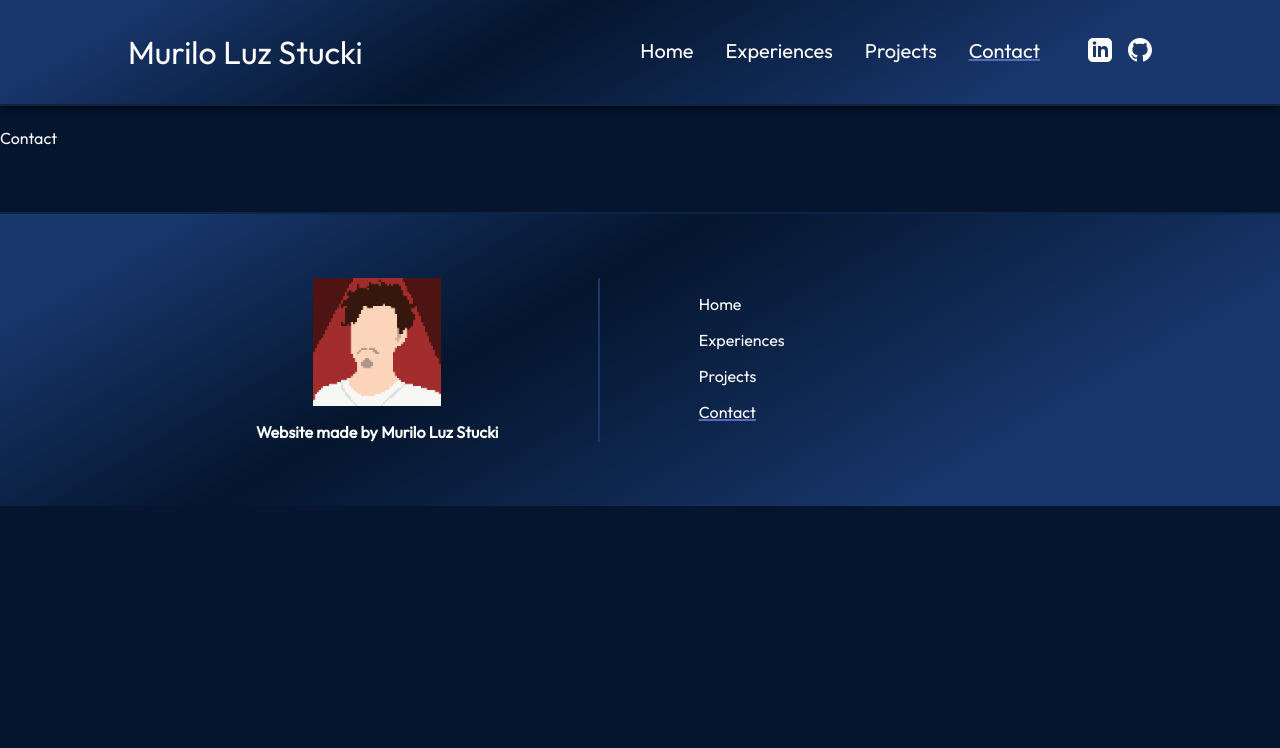
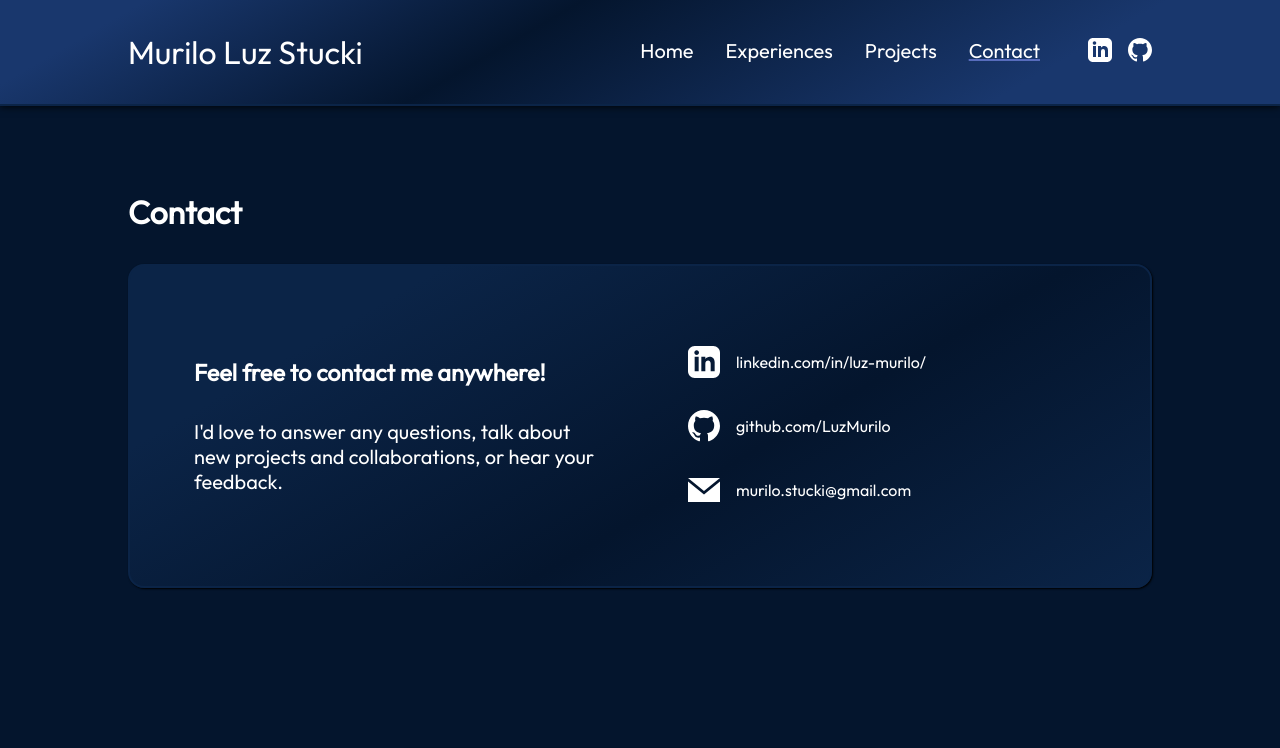
Before and after one commit to LuzMurilo/LuzMurilo.github.io, a React (Vite) app: page /contact in a window 1280 px wide. Shown: the top 748 px of the page. Built offline with nearby package versions, Linux system fonts and the light colour scheme.

Commit message:
Built contact page

```diff
--- /dev/null
+++ b/src/components/ContactFull/ContactFull.module.css
@@ -0,0 +1,51 @@
+@import "../../variables.css";
+
+.container {
+    width: 100%;
+    display: flex;
+    flex-direction: column;
+    align-items: center;
+    padding: 64px;
+}
+
+.title {
+    width: 100%;
+    max-width: 1024px;
+    text-align: left;
+    margin-bottom: 32px;
+}
+
+.box {
+    width: 100%;
+    max-width: 1024px;
+    display: flex;
+    align-items: center;
+    justify-content: space-between;
+
+    background: var(--gradient-dark);
+    border: 2px solid var(--color-dark);
+    box-shadow: 1px 1px 2px #000;
+    border-radius: 16px;
+    padding: 32px;
+}
+
+.textContent {
+    width: 50%;
+    display: flex;
+    flex-direction: column;
+    gap: 32px;
+    font-size: 1.25rem;
+    padding: 32px;
+}
+
+.linksContent {
+    width: 50%;
+    padding: 32px;
+}
+
+.socialLink {
+    display: flex;
+    align-items: center;
+    gap: 16px;
+    padding: 16px;
+}
--- /dev/null
+++ b/src/components/ContactFull/ContactFull.tsx
@@ -0,0 +1,40 @@
+import SvgIcon from "../SVG/SvgIcon";
+import styles from "./ContactFull.module.css";
+
+function ContactFull() {
+  return (
+    <div className={styles.container}>
+        <h1 className={styles.title}>Contact</h1>
+        <div className={styles.box}>
+            <div className={styles.textContent}>
+                <h3>Feel free to contact me anywhere!</h3>
+                <p>I'd love to answer any questions, talk about new projects and collaborations, or hear your feedback.</p>
+            </div>
+            <div className={styles.linksContent}>
+                <ul className={styles.linksList}>
+                    <li className={styles.linkItem}>
+                        <a href="https://www.linkedin.com/in/luz-murilo/" target="_blank" className={styles.socialLink}>
+                            <SvgIcon icon="linkedin" height="32px" width="32px"/>
+                            <p>linkedin.com/in/luz-murilo/</p>
+                        </a>
+                    </li>
+                    <li className={styles.linkItem}>
+                        <a href="https://github.com/LuzMurilo" target="_blank" className={styles.socialLink}>
+                            <SvgIcon icon="github" height="32px" width="32px"/>
+                            <p>github.com/LuzMurilo</p>
+                        </a>
+                    </li>
+                    <li className={styles.linkItem}>
+                        <a href="mailto:murilo.stucki@gmail.com" target="_blank" className={styles.socialLink}>
+                            <SvgIcon icon="email" height="32px" width="32px"/>
+                            <p>murilo.stucki@gmail.com</p>
+                        </a>
+                    </li>
+                </ul>
+            </div>
+        </div>
+    </div>
+  )
+}
+
+export default ContactFull
--- a/src/components/SVG/SvgIcon.tsx
+++ b/src/components/SVG/SvgIcon.tsx
@@ -1,7 +1,7 @@
 import { ReactElement } from "react";
 
 interface IconProps {
-    icon: "linkedin" | "github";
+    icon: "linkedin" | "github" | "email";
     fill?: string;
     width?: string;
     height?: string;
@@ -12,7 +12,8 @@ function SvgIcon( {
 
     var icons: {[id: string] : ReactElement} = {
       "github" : <svg xmlns="http://www.w3.org/2000/svg" width={width} height={height} viewBox="0 0 24 24"><path fill={fill} d="M12 0c-6.626 0-12 5.373-12 12 0 5.302 3.438 9.8 8.207 11.387.599.111.793-.261.793-.577v-2.234c-3.338.726-4.033-1.416-4.033-1.416-.546-1.387-1.333-1.756-1.333-1.756-1.089-.745.083-.729.083-.729 1.205.084 1.839 1.237 1.839 1.237 1.07 1.834 2.807 1.304 3.492.997.107-.775.418-1.305.762-1.604-2.665-.305-5.467-1.334-5.467-5.931 0-1.311.469-2.381 1.236-3.221-.124-.303-.535-1.524.117-3.176 0 0 1.008-.322 3.301 1.23.957-.266 1.983-.399 3.003-.404 1.02.005 2.047.138 3.006.404 2.291-1.552 3.297-1.23 3.297-1.23.653 1.653.242 2.874.118 3.176.77.84 1.235 1.911 1.235 3.221 0 4.609-2.807 5.624-5.479 5.921.43.372.823 1.102.823 2.222v3.293c0 .319.192.694.801.576 4.765-1.589 8.199-6.086 8.199-11.386 0-6.627-5.373-12-12-12z"/></svg>,
-      "linkedin" : <svg xmlns="http://www.w3.org/2000/svg" width={width} height={height} viewBox="0 0 24 24" ><path fill={fill} d="M19 0h-14c-2.761 0-5 2.239-5 5v14c0 2.761 2.239 5 5 5h14c2.762 0 5-2.239 5-5v-14c0-2.761-2.238-5-5-5zm-11 19h-3v-11h3v11zm-1.5-12.268c-.966 0-1.75-.79-1.75-1.764s.784-1.764 1.75-1.764 1.75.79 1.75 1.764-.783 1.764-1.75 1.764zm13.5 12.268h-3v-5.604c0-3.368-4-3.113-4 0v5.604h-3v-11h3v1.765c1.396-2.586 7-2.777 7 2.476v6.759z"/></svg>
+      "linkedin" : <svg xmlns="http://www.w3.org/2000/svg" width={width} height={height} viewBox="0 0 24 24" ><path fill={fill} d="M19 0h-14c-2.761 0-5 2.239-5 5v14c0 2.761 2.239 5 5 5h14c2.762 0 5-2.239 5-5v-14c0-2.761-2.238-5-5-5zm-11 19h-3v-11h3v11zm-1.5-12.268c-.966 0-1.75-.79-1.75-1.764s.784-1.764 1.75-1.764 1.75.79 1.75 1.764-.783 1.764-1.75 1.764zm13.5 12.268h-3v-5.604c0-3.368-4-3.113-4 0v5.604h-3v-11h3v1.765c1.396-2.586 7-2.777 7 2.476v6.759z"/></svg>,
+      "email" : <svg xmlns="http://www.w3.org/2000/svg" width={width} height={height} viewBox="0 0 24 24"><path fill={fill} d="M12 12.713l-11.985-9.713h23.97l-11.985 9.713zm0 2.574l-12-9.725v15.438h24v-15.438l-12 9.725z"/></svg>
     }
 
   return icons[icon];
--- a/src/pages/Contact.tsx
+++ b/src/pages/Contact.tsx
@@ -1,7 +1,12 @@
+import ContactFull from "../components/ContactFull/ContactFull"
+import DownloadCV from "../components/DownloadCV/DownloadCV"
 
 function Contact() {
   return (
-    <div>Contact</div>
+    <div>
+      <ContactFull />
+      <DownloadCV />
+    </div>
   )
 }
 
```
Also changed, not shown: src/assets/icons/iconmonstr-email-3.svg (added).
